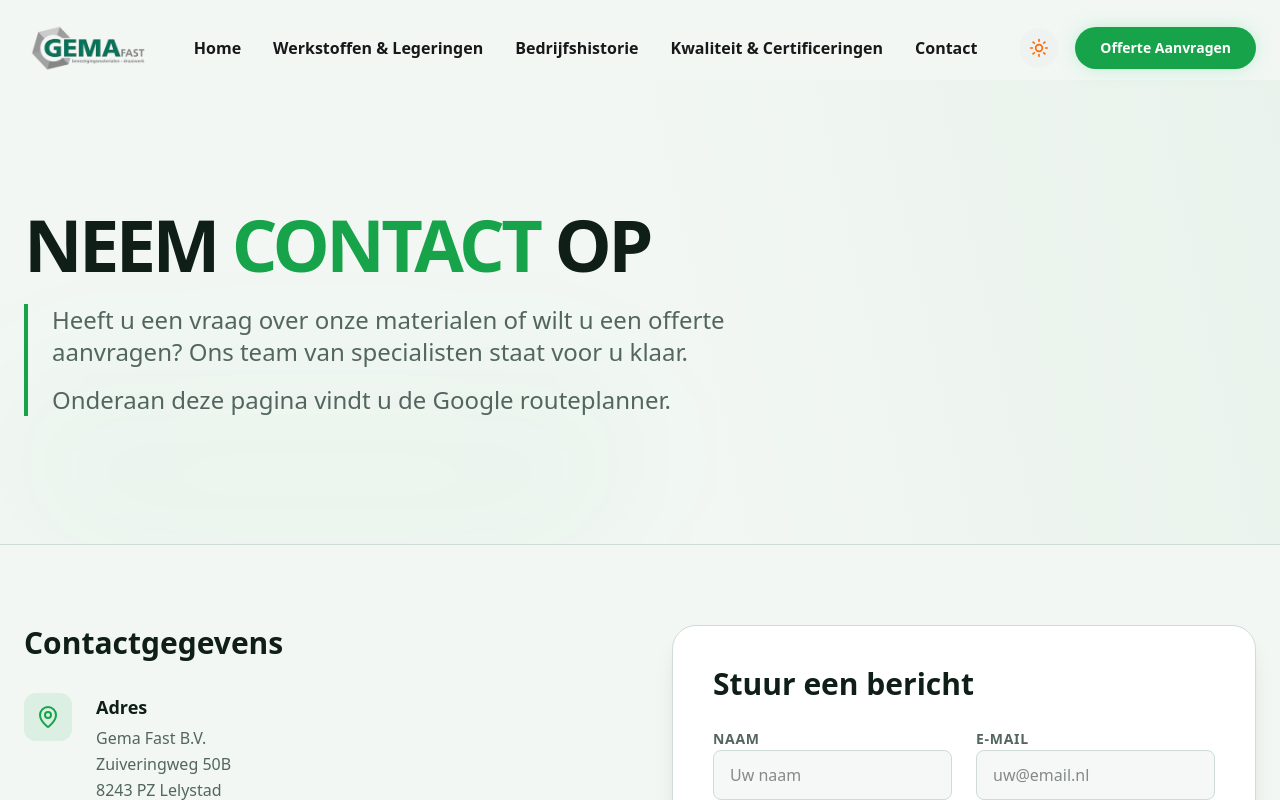
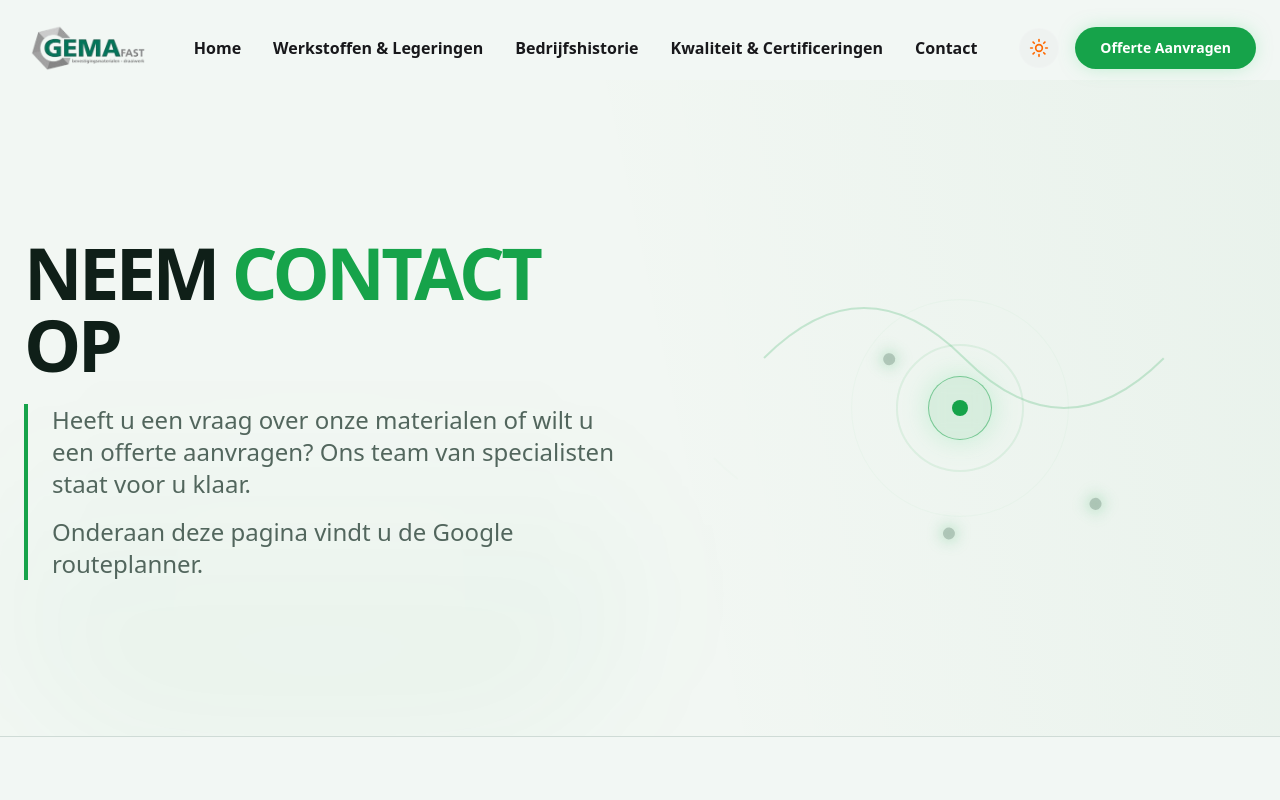
Before and after one commit to leloliseka/gema-nl, a Next.js app: page /contact in a window 1280 px wide. Shown: the top 800 px of the page. Built offline with nearby package versions, Linux system fonts and the light colour scheme.

Commit message:
Make logo clickable and add contact page animation

```diff
--- a/app/contact/page.tsx
+++ b/app/contact/page.tsx
@@ -3,6 +3,8 @@
 import { motion } from "framer-motion";
 import { MapPin, Phone, Mail, Clock, Send, ArrowRight } from "lucide-react";
 import Link from "next/link";
+
+import ContactAnimation from "@/components/ContactAnimation";
 
 export default function ContactPage() {
     return (
@@ -14,7 +16,7 @@ export default function ContactPage() {
                     <div className="absolute bottom-0 left-0 w-1/2 h-1/2 bg-gradient-to-t from-accent/5 to-transparent rounded-full blur-3xl" />
                 </div>
 
-                <div className="container relative z-10 px-4 md:px-6">
+                <div className="container relative z-10 px-4 md:px-6 grid grid-cols-1 lg:grid-cols-2 gap-12 items-center">
                     <motion.div
                         initial={{ opacity: 0, y: 20 }}
                         animate={{ opacity: 1, y: 0 }}
@@ -34,6 +36,11 @@ export default function ContactPage() {
                             </p>
                         </div>
                     </motion.div>
+
+                    {/* Animation Container */}
+                    <div className="hidden lg:block h-[400px] w-full relative">
+                        <ContactAnimation />
+                    </div>
                 </div>
             </section>
 
--- /dev/null
+++ b/components/ContactAnimation.tsx
@@ -0,0 +1,94 @@
+"use client";
+
+import { motion } from "framer-motion";
+
+export default function ContactAnimation() {
+    return (
+        <div className="relative w-full h-full flex items-center justify-center">
+            {/* Central Pulse */}
+            <motion.div
+                className="absolute w-32 h-32 rounded-full border-2 border-accent/30"
+                animate={{
+                    scale: [1, 1.5, 1],
+                    opacity: [0.3, 0, 0.3],
+                }}
+                transition={{
+                    duration: 3,
+                    repeat: Infinity,
+                    ease: "easeInOut",
+                }}
+            />
+            <motion.div
+                className="absolute w-48 h-48 rounded-full border border-accent/20"
+                animate={{
+                    scale: [1, 1.5, 1],
+                    opacity: [0.2, 0, 0.2],
+                }}
+                transition={{
+                    duration: 3,
+                    delay: 0.5,
+                    repeat: Infinity,
+                    ease: "easeInOut",
+                }}
+            />
+
+            {/* Central Node */}
+            <div className="relative z-10 w-16 h-16 bg-accent/10 backdrop-blur-sm rounded-full flex items-center justify-center border border-accent/50 shadow-[0_0_30px_-5px_rgba(74,222,128,0.4)]">
+                <motion.div
+                    animate={{ scale: [1, 1.2, 1] }}
+                    transition={{ duration: 2, repeat: Infinity }}
+                    className="w-4 h-4 bg-accent rounded-full"
+                />
+            </div>
+
+            {/* Orbiting Satellites */}
+            {[0, 1, 2].map((i) => (
+                <motion.div
+                    key={i}
+                    className="absolute w-full h-full"
+                    animate={{ rotate: 360 }}
+                    transition={{
+                        duration: 10 + i * 5,
+                        repeat: Infinity,
+                        ease: "linear",
+                        delay: i * 2,
+                    }}
+                >
+                    <motion.div
+                        className="absolute top-1/2 left-1/2 w-3 h-3 bg-foreground/20 dark:bg-white/20 rounded-full"
+                        style={{
+                            marginLeft: `${80 + i * 40}px`,
+                            marginTop: "-6px",
+                        }}
+                    >
+                        <div className="absolute inset-0 bg-accent/50 blur-sm rounded-full" />
+                    </motion.div>
+                </motion.div>
+            ))}
+
+            {/* Connecting Lines (Abstract Network) */}
+            <svg className="absolute inset-0 w-full h-full pointer-events-none opacity-20">
+                <motion.path
+                    d="M100,150 Q200,50 300,150 T500,150"
+                    fill="none"
+                    stroke="currentColor"
+                    strokeWidth="2"
+                    className="text-accent"
+                    initial={{ pathLength: 0, opacity: 0 }}
+                    animate={{ pathLength: 1, opacity: 1 }}
+                    transition={{ duration: 2, repeat: Infinity, repeatType: "reverse", ease: "easeInOut" }}
+                />
+                <motion.path
+                    d="M50,250 Q150,350 250,250 T450,250"
+                    fill="none"
+                    stroke="currentColor"
+                    strokeWidth="2"
+                    className="text-accent"
+                    initial={{ pathLength: 0, opacity: 0 }}
+                    animate={{ pathLength: 1, opacity: 1 }}
+                    transition={{ duration: 2.5, delay: 0.5, repeat: Infinity, repeatType: "reverse", ease: "easeInOut" }}
+                />
+            </svg>
+        </div>
+    );
+}
--- a/components/Header.tsx
+++ b/components/Header.tsx
@@ -44,7 +44,7 @@ export default function Header() {
         >
             <div className="container mx-auto px-4 md:px-6 flex items-center justify-between">
                 {/* Logo */}
-                <Link href="/" className="flex items-center gap-2 z-50 select-none">
+                <Link href="/" className="relative flex items-center gap-2 z-[60] select-none cursor-pointer">
                     <div className="relative h-12 w-32">
                         <Image
                             src="/logo-gema.png"
```
